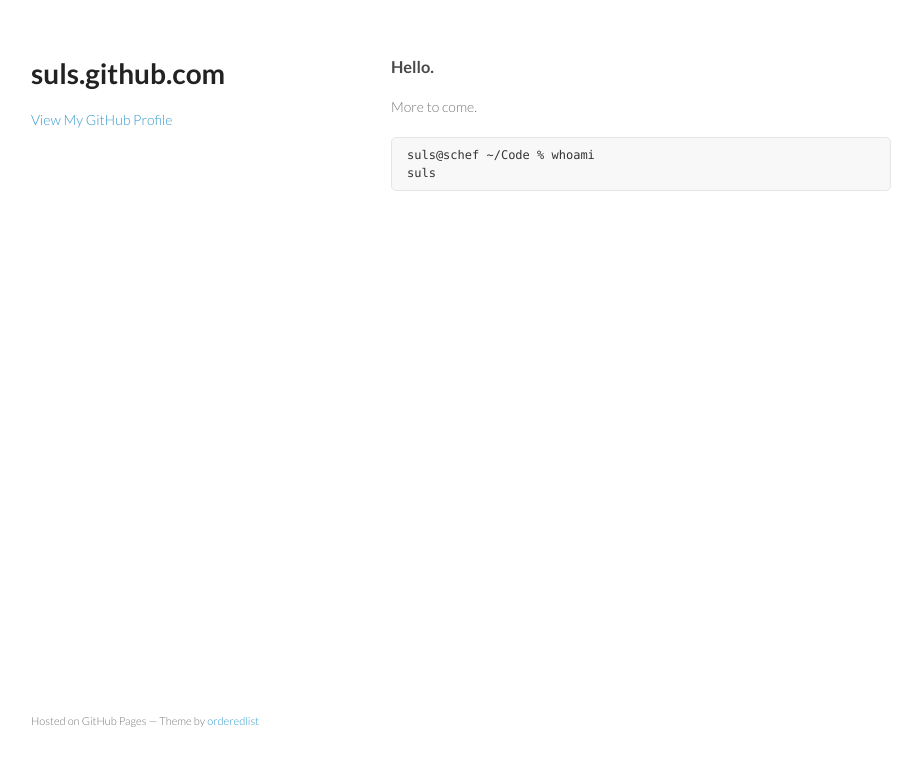
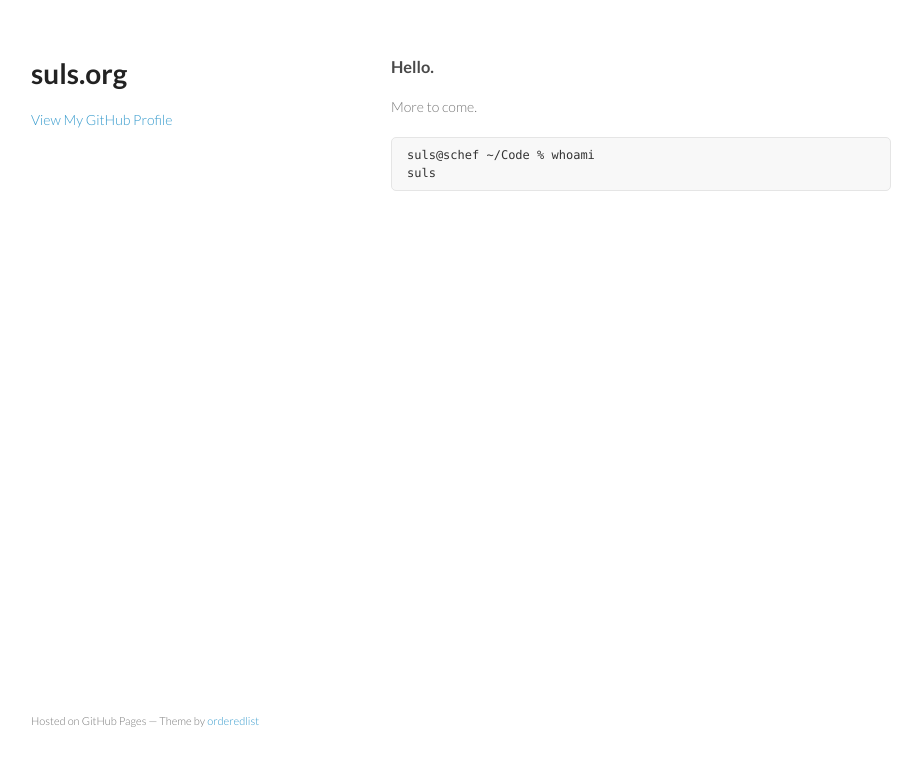
Before and after one commit to suls/suls.github.com, a plain HTML site: page index.html in a window 1280 px wide. Shown: the whole page, without its empty margins (179-1101 px from the left). Drawn offline with Linux system fonts and the light colour scheme.

Commit message:
changed domain name

```diff
--- a/index.html
+++ b/index.html
@@ -15,7 +15,7 @@
   <body>
     <div class="wrapper">
       <header>
-        <h1>suls.github.com</h1>
+        <h1>suls.org</h1>
         <p></p>
 
 
```
